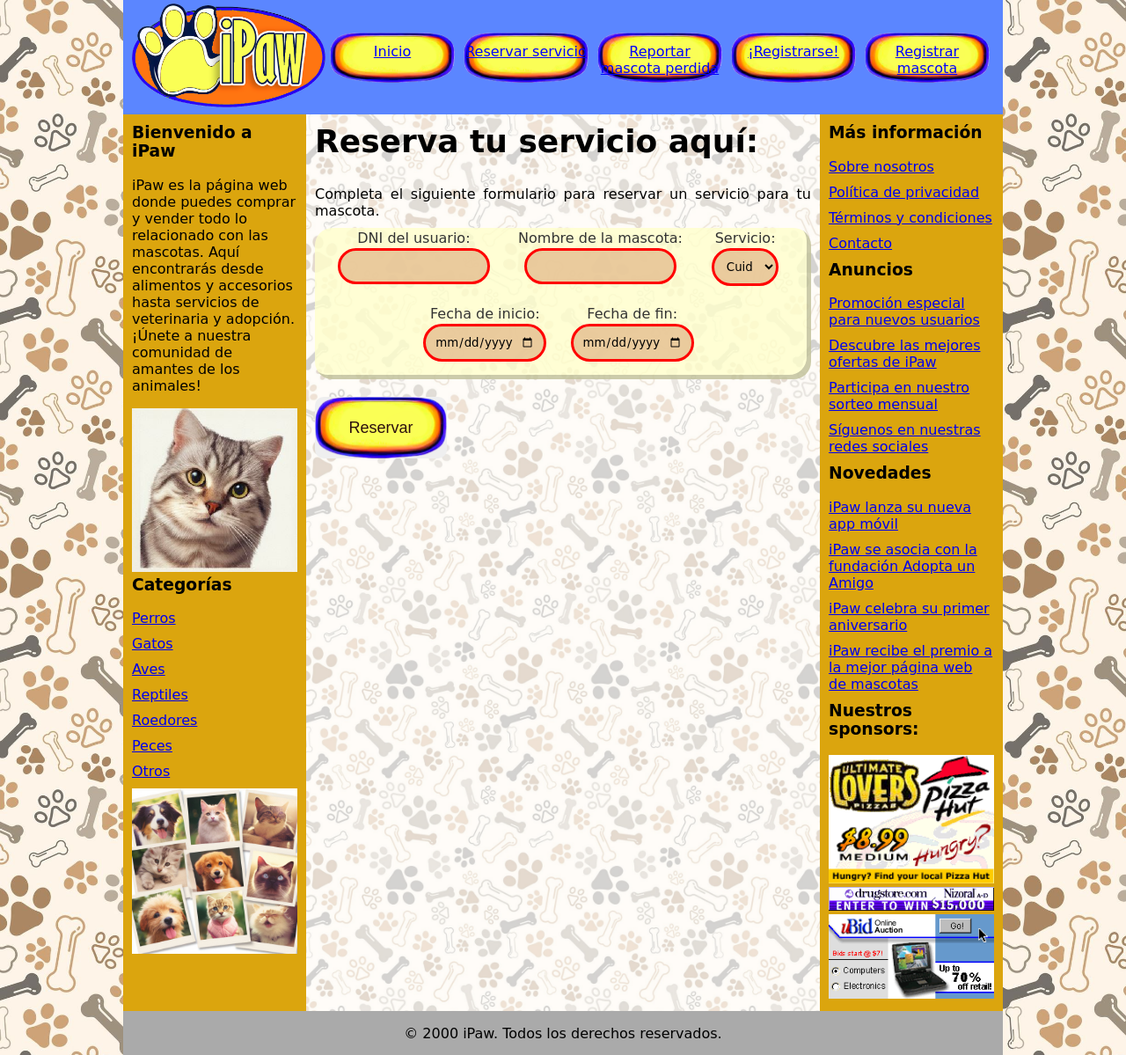
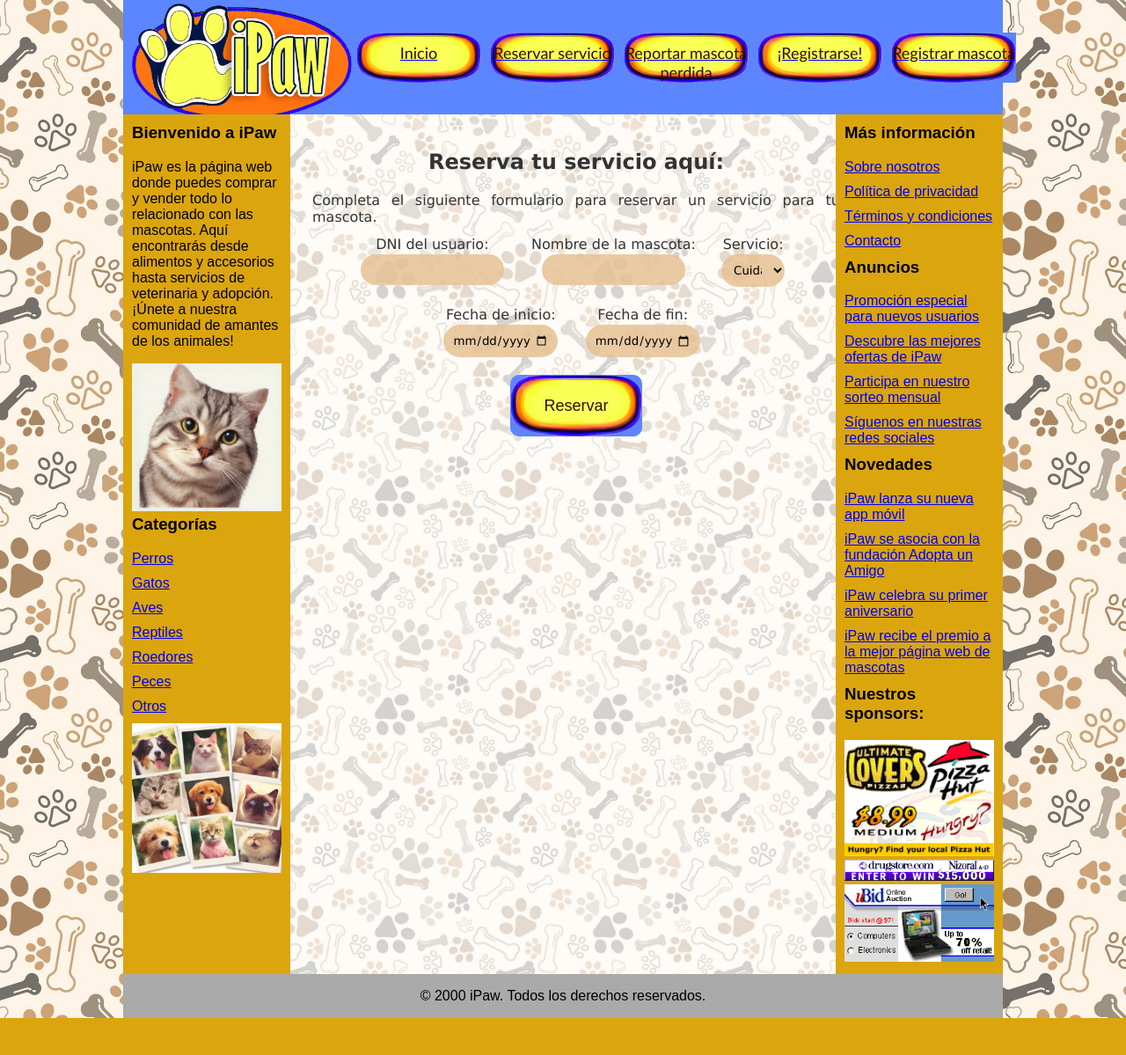
Before and after one commit to denzelbautista/webpage-ipaw, a Flask app: page /reserva in a window 1280 px wide. Shown: the whole page at 88% size. After the commit the page ends 1157 px from the top, so only its background shows below. Run offline with Flask 3, Linux system fonts and the light colour scheme.

Commit message:
Update styles.css

```diff
--- a/frontend/static/css/styles.css
+++ b/frontend/static/css/styles.css
@@ -1,4 +1,7 @@
 html {
+  background: #f0f0f0; /* color de fondo */
+  box-shadow: inset 0 0 20px black; /* sombra interna con color negro y radio de 20px */
+  z-index: 9999; /* orden de apilamiento alto */
   filter: blur(0.7px);
 }
 
@@ -6,7 +9,7 @@ body {
   background-image: url("/static/images/paws.jpeg");
   background-size: 30%;
 
-  font-family: "Comic Sans MS", cursive, sans-serif; /* Fuente vintage */
+  font-family: Arial, sans-serif;
   margin: 0;
 }
 
@@ -14,12 +17,6 @@ body {
   background-color: white;
   width: 1000px; /* Ancho fijo para simular un monitor antiguo */
   margin: 0 auto;
-}
-
-/* Del banner inicio */
-
-.logo img {
-  width: 220px;
 }
 
 .banner {
@@ -39,8 +35,13 @@ body {
   justify-content: space-between;
 }
 
+.logo img {
+  width: 200px;
+}
+
 .menu {
-  font-family: "Comic Sans MS", cursive, sans-serif; /* Fuente vintage */
+  font-family: "Gill Sans", "Gill Sans MT", Calibri, "Trebuchet MS", sans-serif;
+  font-size: large;
   color: blue;
   text-decoration: underline;
   cursor: pointer;
@@ -53,19 +54,38 @@ body {
 .menu li {
   margin: 5px;
   height: 45px;
+  background-color: #5b86ff;
+  color: rgb(43, 15, 15);
+  border: none;
+  transition: all 0.2s;
   background-image: url(/static/images/items.png);
   background-size: 100% 100%;
+  transition: background-color 0.3s ease, transform 0.3s ease;
+}
+.menu li1 {
+  margin: 7px;
+  height: 45px;
+  font-size: large;
+  background-color: #5b86ff;
+  color: rgb(43, 15, 15);
+  border: none;
+  text-align: center;
+  transition: all 0.2s;
+  background-image: url(/static/images/items.png);
+  background-size: 100% 100%;
+  transition: background-color 0.3s ease, transform 0.3s ease;
 }
 
 .menu a {
+  /* aqui se colocaran los estilos de los elementos de la barra superior*/
   display: block;
   line-height: 40px; /* Esta línea centra el texto verticalmente */
   text-align: center; /* Esta línea centra el texto horizontalmente */
 }
 
-/* Del banner fin */
-
-/* De los sidebars inicio */
+.content {
+  display: flex;
+}
 
 .sidebar {
   width: 200px;
@@ -87,6 +107,60 @@ body {
   margin-bottom: 10px;
 }
 
+.main {
+  width: 600px;
+  padding: 10px;
+  background-image: url("/static/images/pawstra.png");
+  background-color: rgba(255, 255, 255, 0.5); /* Cambia el valor de la opacidad (0.5 en este ejemplo) */
+  background-size: 40%;
+}
+
+
+
+.main2 {
+  width:200px;
+  padding: 10px;
+}
+
+.main h2 {
+  margin-top: 0;
+}
+
+.main p {
+  text-align: justify;
+}
+
+.item {
+  display: flex;
+  align-items: center;
+  margin-bottom: 20px;
+}
+
+.item img {
+  width: 250px;
+  height: 200px; /* Imágenes cuadradas */
+
+}
+
+.item-info {
+  margin-left: 20px;
+}
+
+.item-info h3 {
+  margin-top: 0;
+}
+
+.item-info p {
+  margin-bottom: 10px;
+}
+
+.footer {
+  height: 50px;
+  background-color: #aaaaaa;
+  display: flex;
+  align-items: center;
+  justify-content: center;
+}
 .rightbar {
   width: 200px;
   background-color: #dba50e;
@@ -106,64 +180,9 @@ body {
 .rightbar li {
   margin-bottom: 10px;
 }
+/* Agrega estos estilos al final de tu archivo CSS */
 
-/* De los sidebars fin */
-
-.content {
-  display: flex;
-}
-
-/* Del elemento central del content inicio */
-
-.main {
-  width: 600px;
-  padding: 10px;
-  background-image: url("/static/images/pawstra.png");
-  background-color: rgba(
-    255,
-    255,
-    255,
-    0.5
-  ); /* Cambia el valor de la opacidad (0.5 en este ejemplo) */
-  background-size: 40%;
-}
-
-.main h2 {
-  margin-top: 0;
-}
-
-.main p {
-  text-align: justify;
-}
-
-.item {
-  display: flex;
-  align-items: center;
-  margin-bottom: 20px;
-}
-
-.item img {
-  width: 200px;
-  height: 200px; /* Imágenes cuadradas */
-  border: 1px solid black; /* Borde negro para las imágenes */
-}
-
-.item-info {
-  margin-left: 20px;
-}
-
-.item-info h3 {
-  margin-top: 0;
-}
-
-.item-info p {
-  margin-bottom: 10px;
-}
-
-/* Del elemento central del content fin */
-
-/* Estilos para la sección de mascotas perdidas inicio */
-
+/* Estilos para la sección de mascotas perdidas */
 .mascota-container {
   text-align: center;
   background-color: #edd371;
@@ -216,32 +238,28 @@ body {
   transform: scale(1.1);
 }
 
-.telefono {
-  background-color: #5b86ff;
-  color: white;
-  padding: 10px;
-  border-radius: 10px;
-  font-size: 16px;
-  margin-top: 10px;
+
+
+.logo {
+  margin-top: 15px;
 }
 
-/* Estilos para la sección de mascotas perdidas fin */
+.logo img {
+  width: 250px;
+}
 
-/* De los forms inicio */
-
-form {
-  /* Cambiado a un color pastel con transparencia */
+.form {
+  width: 600px;
+  margin: 15px auto;
+  padding: 15px;
+   /* Cambiado a un color con transparencia */
   color: #333;
   text-align: center;
-  font-family: "Comic Sans MS", cursive, sans-serif; /* Fuente vintage */
-  background-color: rgba(255, 255, 204, 0.8); /* Color de fondo pastel */
-  box-shadow: inset -5px -5px rgba(0, 0, 0, 0.2); /* Sombra interna */
-  border-radius: 20px; /* Bordes redondeados */
+  font-family: 'Verdana', sans-serif;
 }
 
 .form h2 {
   margin-top: 0;
-  font-size: 36px; /* Tamaño de fuente grande */
 }
 
 .form p {
@@ -250,7 +268,7 @@ form {
 
 .form label {
   display: block;
-  font-family: "Comic Sans MS", cursive, sans-serif; /* Fuente vintage */
+  font-family: 'Verdana', sans-serif;
   padding: 2px;
 }
 
@@ -263,18 +281,17 @@ form {
 .form input[type="date"] {
   width: 75%;
   border: none;
-  background-color: rgba(230, 194, 147, 0.841); /* Color de fondo pastel */
+  background-color: rgba(230, 194, 147, 0.841);
   padding: 10px;
   margin-bottom: 20px;
-  font-family: "Comic Sans MS", cursive, sans-serif; /* Fuente vintage */
+  font-family: 'Verdana', sans-serif;
   border-radius: 500px; /* Valor alto para hacerlos ovalados */
 }
 /* Estilo circular para el botón */
 .form button {
   width: 150px; /* Ancho deseado */
   height: 70px; /* Altura deseada */
-  margin-top: 20px;
-  text-align: center;
+  background-color: #5b86ff;
   color: rgb(43, 15, 15);
   border: none;
   border-radius: 10px;
@@ -299,48 +317,14 @@ form {
   vertical-align: top; /* Alineación superior para mantenerlos en línea */
 }
 
-/* Estilo para los campos válidos */
-.form input[type="text"]:valid,
-.form input[type="file"]:valid,
-.form textarea:valid,
-.form select:valid,
-.form input[type="password"]:valid,
-.form input[type="date"]:valid {
-  border: solid green; /* Borde verde */
+/* Estilo para hacer zoom out */
+.zoom-out {
+  transform: scale(1);
+  transition: transform 0.5s ease; /* Agrega una transición suave */
 }
 
-/* Estilo para los campos inválidos o requeridos */
-.form input[type="text"]:invalid,
-.form input[type="file"]:invalid,
-.form textarea:invalid,
-.form select:invalid,
-.form input[type="password"]:invalid,
-.form input[type="date"]:invalid,
-.form input[type="text"]:required,
-.form input[type="file"]:required,
-.form textarea:required,
-.form select:required,
-.form input[type="password"]:required,
-.form input[type="date"]:required {
-  border: solid red; /* Borde rojo */
+/* Estilo para hacer zoom in */
+.zoom-in {
+  transform: scaleX(1.15);
+  transition: transform 0.5s ease; /* Agrega una transición suave */
 }
-
-/* Estilo para el campo con foco */
-.form input[type="text"]:focus,
-.form input[type="file"]:focus,
-.form textarea:focus,
-.form select:focus,
-.form input[type="password"]:focus,
-.form input[type="date"]:focus {
-  outline-color: blue; /* Resaltado azul */
-}
-
-/* De los forms fin */
-
-.footer {
-  height: 50px;
-  background-color: #aaaaaa;
-  display: flex;
-  align-items: center;
-  justify-content: center;
-}
```
Also changed, not shown: other parts of frontend/static/css/styles.css (+19 -16 lines).
